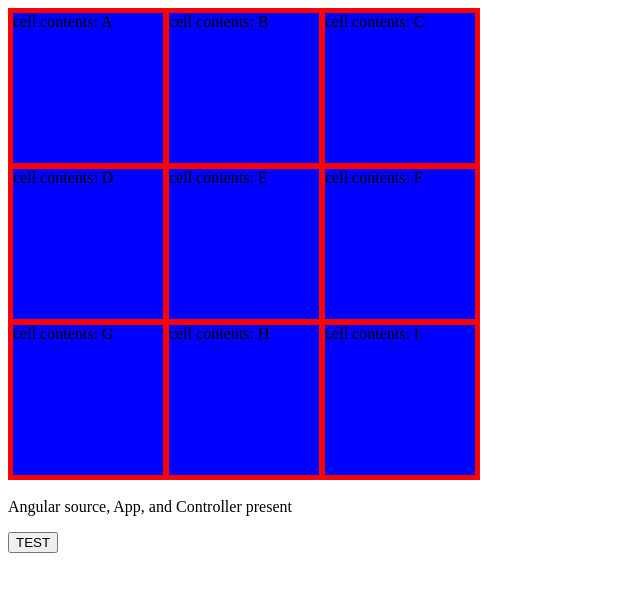
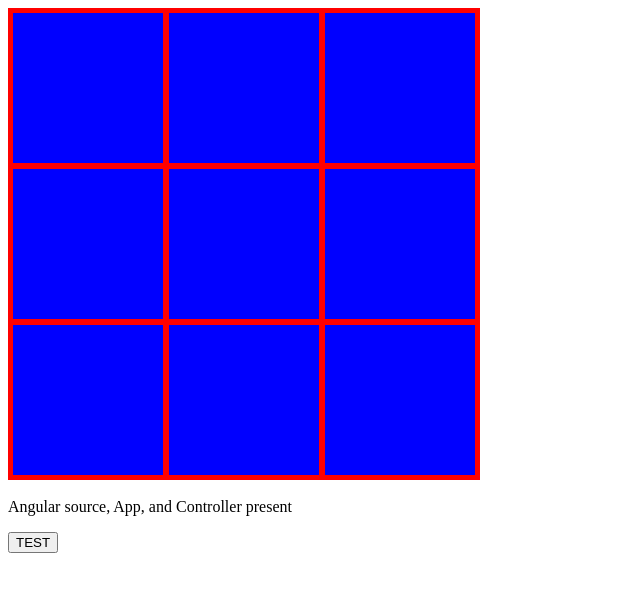
Before and after one commit to mjahlberg/TTT_Angular, a plain HTML site: page index.html in a window 1280 px wide. Shown: the whole page, without its empty margins (0-640 px from the left). Drawn offline with nearby package versions, Linux system fonts and the light colour scheme.

```diff
--- a/index.html
+++ b/index.html
@@ -14,8 +14,8 @@
 					<!--currentCell is acting as each individual cell then repeating through the array in the JS doc-->
 					<div class="cells" ng-click="playerTurn(currentCell)" ng-class="{xclass: currentCell.status=='X', oclass: currentCell.status=='O'}">
 					<!-- There is no link to the css "xclass" or "oclass", angular takes care of that for you-->
-					cell contents: {{currentCell.status}}
-					</div>
+<!-- 					cell contents: {{currentCell.status}}
+ -->					</div>
 				</div>
 			</div>
 			<br>
```
